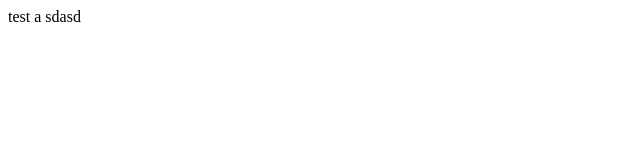
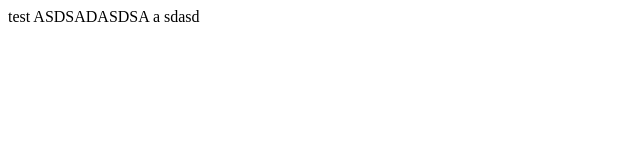
Before and after one commit to Tere1123/tere1, a plain HTML site: page exam/hola.html in a window 1280 px wide. Shown: the whole page, without its empty margins (0-640 px from the left). Drawn offline with Linux system fonts and the light colour scheme.

Commit message:
11111111111

```diff
--- a/exam/hola.html
+++ b/exam/hola.html
@@ -9,7 +9,7 @@
 </head>
 <body>
     test
-
+ASDSADASDSA
     a
     sdasd
 </body>
```
